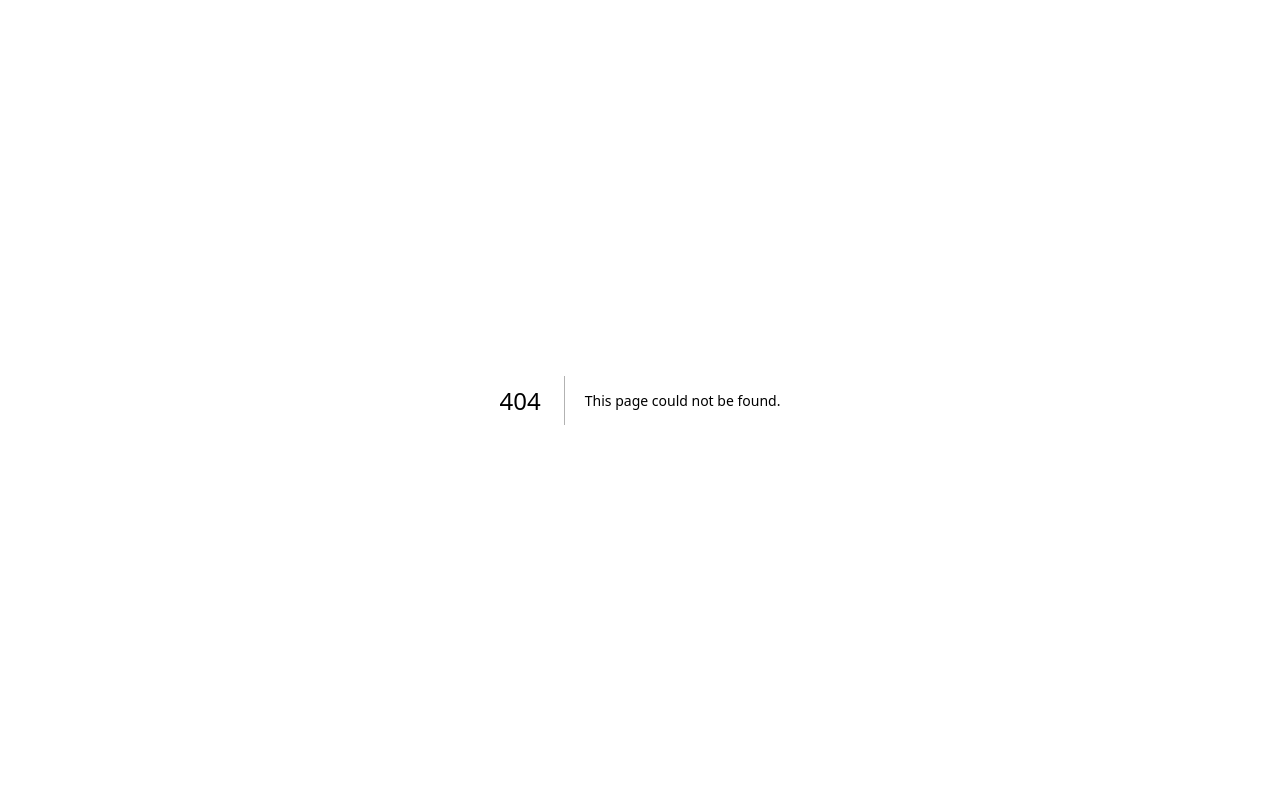
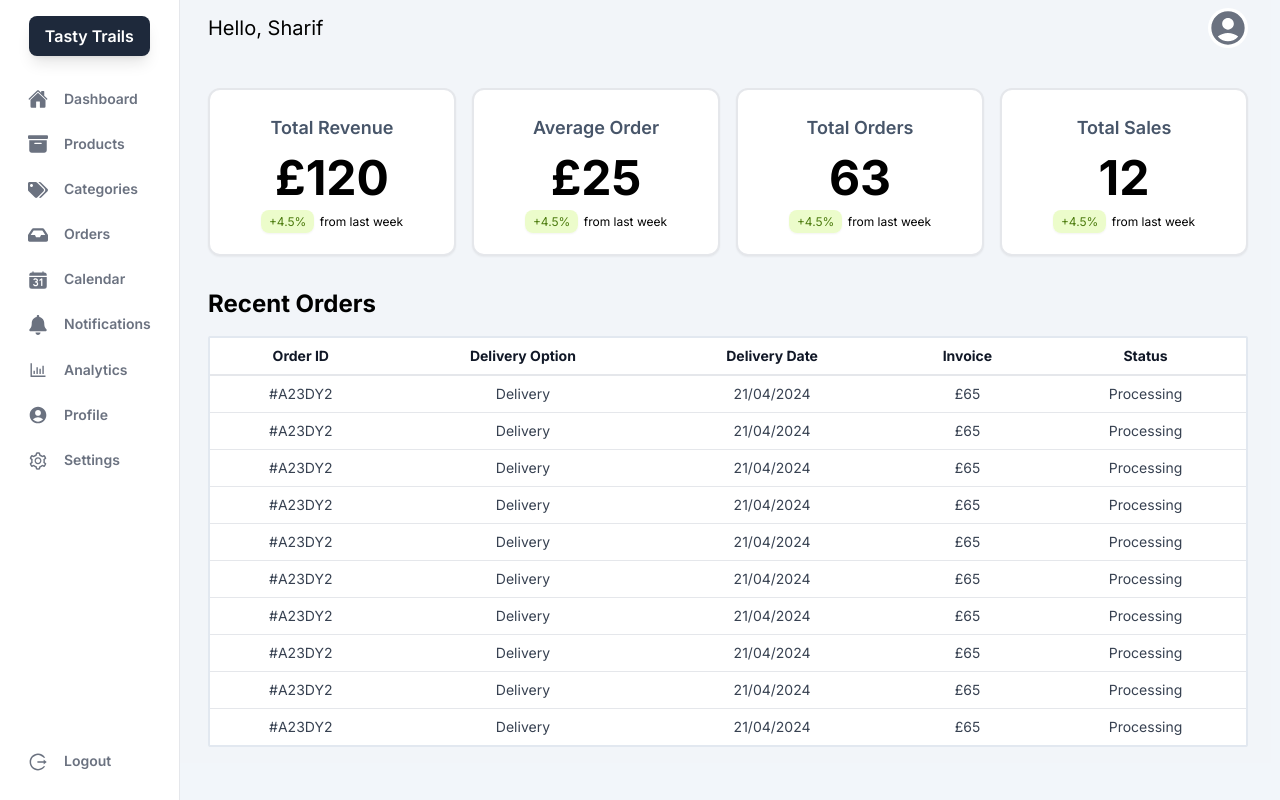
Before and after one commit to sharif2315/tasty-trails-ui, a Next.js app: page /dashboard in a window 1280 px wide. Before the commit this address had no page. Built offline with nearby package versions, Linux system fonts and the light colour scheme.

Commit message:
upd admin to dashboard

```diff
--- a/app/admin/page.tsx
+++ /dev/null
@@ -1,24 +0,0 @@
-import Sidebar from "@/components/Sidebar"
-import OrdersSection from "@/components/OrdersSection"
-import Navbar from "@/components/Navbar"
-import StatsSection from "@/components/StatsSection"
-
-
-const Admin = () => {
-    return (
-        <div className="flex bg-slate-100/65 h-screen">
-
-            <Sidebar />
-
-            <div className="sm:ml-44 ml-20 px-8 pb-10 w-full">
-                <div className="grid">
-                    <Navbar />
-                    <StatsSection />
-                    <OrdersSection />
-                </div>
-            </div>
-        </div>
-    )
-}
-
-export default Admin
--- /dev/null
+++ b/app/dashboard/page.tsx
@@ -0,0 +1,24 @@
+import Sidebar from "@/components/Sidebar"
+import OrdersSection from "@/components/OrdersSection"
+import Navbar from "@/components/Navbar"
+import StatsSection from "@/components/StatsSection"
+
+
+const Dashboard = () => {
+    return (
+        <div className="flex bg-slate-100/65 h-screen">
+
+            <Sidebar />
+
+            <div className="sm:ml-44 ml-20 px-8 pb-10 w-full">
+                <div className="grid">
+                    <Navbar />
+                    <StatsSection />
+                    <OrdersSection />
+                </div>
+            </div>
+        </div>
+    )
+}
+
+export default Dashboard
--- a/app/page.tsx
+++ b/app/page.tsx
@@ -5,8 +5,8 @@ export default function Home() {
       <div className="flex flex-col gap-4 items-center">
         <h1 className="text-4xl">Tasty Trails UI</h1>
         {/* <br /> */}
-        <a href="/admin">
-          <button className="p-2 bg-blue-500 text-white rounded-lg">Go to Admin</button>
+        <a href="/dashboard">
+          <button className="p-2 bg-blue-500 text-white rounded-lg">Go to Dashboard</button>
         </a>
       </div>
 
--- a/components/StatsSection.tsx
+++ b/components/StatsSection.tsx
@@ -12,7 +12,7 @@ const StatCard: React.FC<StatCardProps> = ({ name, value }) => {
       <p className="text-xl md: md:text-lg font-semibold text-slate-600">{name}</p>
       <h1 className="text-4xl md:text-5xl font-bold">{value}</h1>
       <p className="text-xs">
-        <span className="bg-lime-100 text-lime-700 px-2 py-1 rounded-lg shadow-sm">+4.5%</span> since last week
+        <span className="bg-lime-100 text-lime-700 px-2 py-1 rounded-lg shadow-sm mr-0.5">+4.5%</span> from last week
       </p>
     </div>
   );
```
